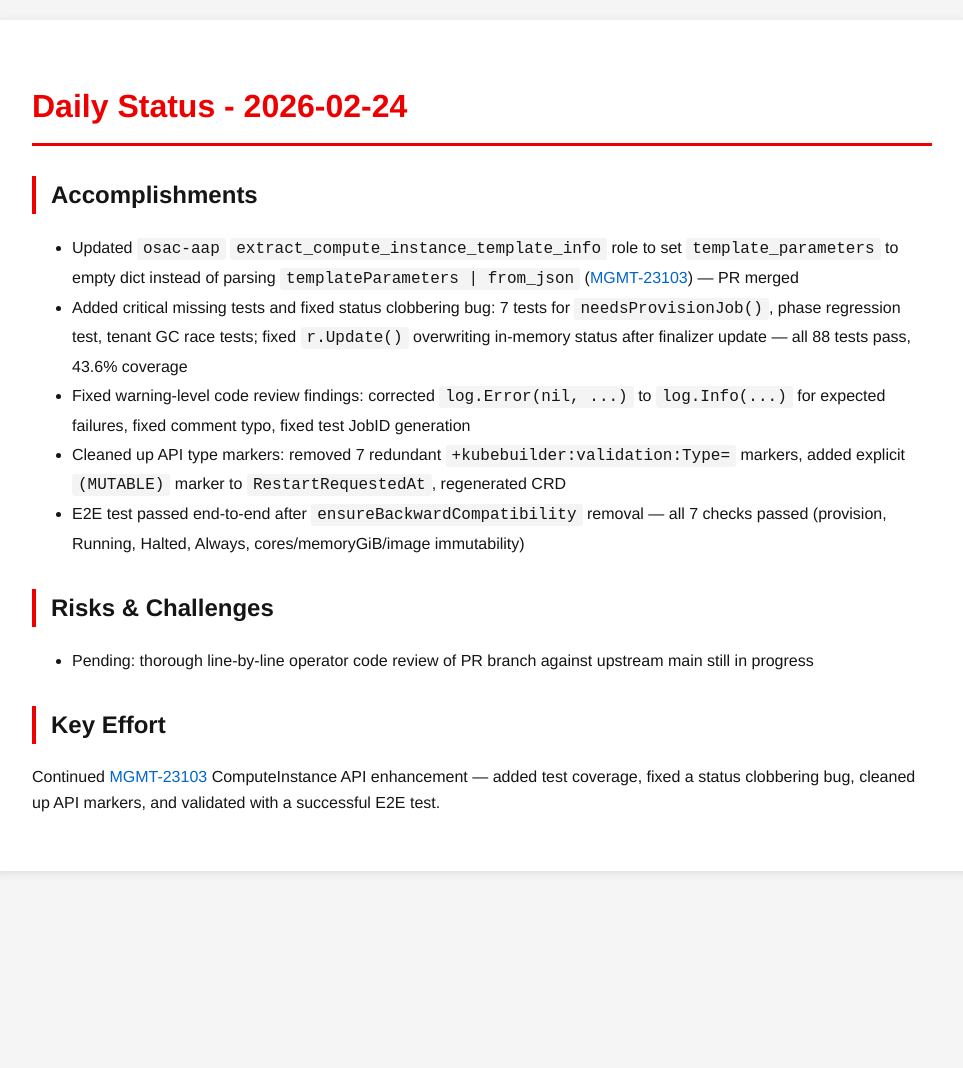
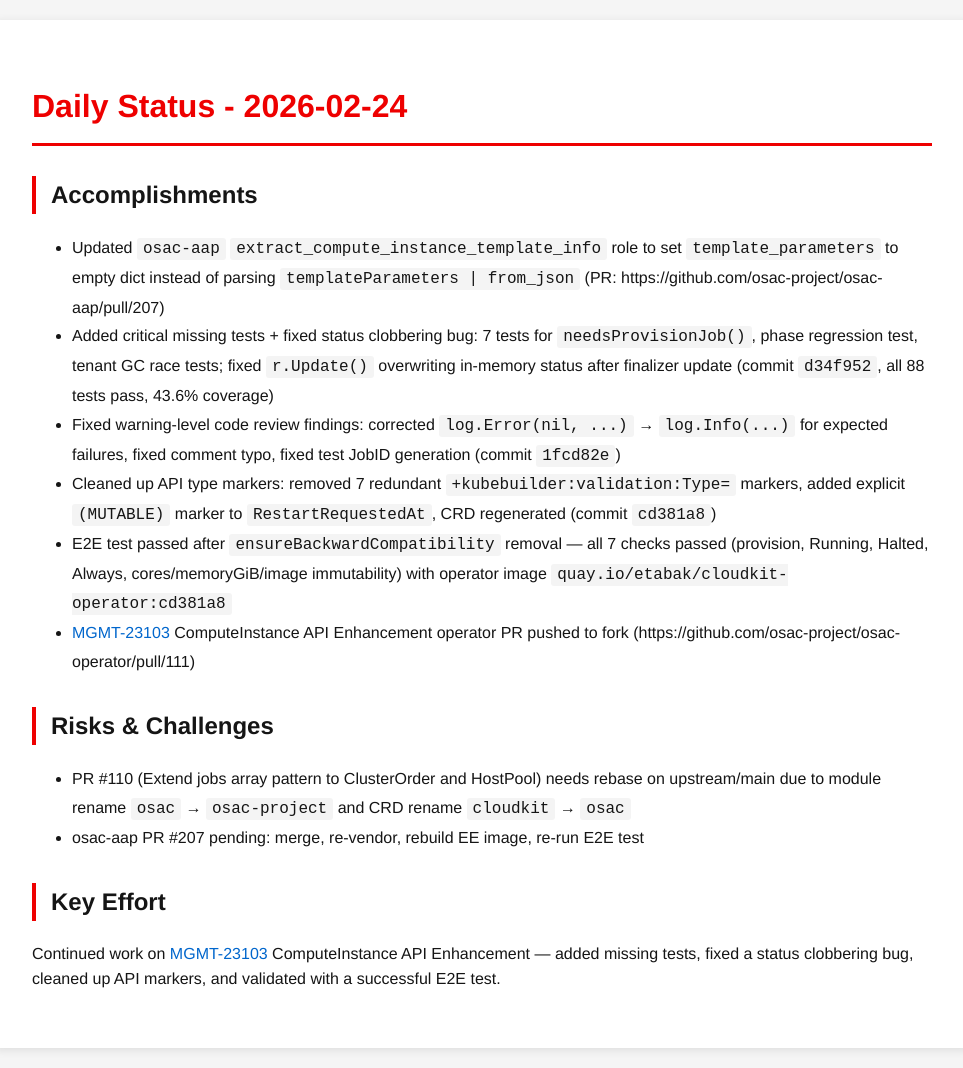
Before and after one commit to tzvatot/daily-status, a Jekyll site: the page built from 2026-02-24.md, in a window 1280 px wide. Shown: the whole page, without its empty margins (158-1121 px from the left). Built offline with Jekyll 4.4.1, drawn with Linux system fonts in a browser that asks for light colours; before the commit the page ends 900 px from its top, so only the background shows below that.

Commit message:
Daily status update - 2026-02-24

```diff
--- a/2026-02-24.md
+++ b/2026-02-24.md
@@ -7,14 +7,16 @@ date: 2026-02-24
 # Daily Status - 2026-02-24
 
 ## Accomplishments
-- Updated `osac-aap` `extract_compute_instance_template_info` role to set `template_parameters` to empty dict instead of parsing `templateParameters | from_json` ([MGMT-23103](https://issues.redhat.com/browse/MGMT-23103)) — PR merged
-- Added critical missing tests and fixed status clobbering bug: 7 tests for `needsProvisionJob()`, phase regression test, tenant GC race tests; fixed `r.Update()` overwriting in-memory status after finalizer update — all 88 tests pass, 43.6% coverage
-- Fixed warning-level code review findings: corrected `log.Error(nil, ...)` to `log.Info(...)` for expected failures, fixed comment typo, fixed test JobID generation
-- Cleaned up API type markers: removed 7 redundant `+kubebuilder:validation:Type=` markers, added explicit `(MUTABLE)` marker to `RestartRequestedAt`, regenerated CRD
-- E2E test passed end-to-end after `ensureBackwardCompatibility` removal — all 7 checks passed (provision, Running, Halted, Always, cores/memoryGiB/image immutability)
+- Updated `osac-aap` `extract_compute_instance_template_info` role to set `template_parameters` to empty dict instead of parsing `templateParameters | from_json` (PR: https://github.com/osac-project/osac-aap/pull/207)
+- Added critical missing tests + fixed status clobbering bug: 7 tests for `needsProvisionJob()`, phase regression test, tenant GC race tests; fixed `r.Update()` overwriting in-memory status after finalizer update (commit `d34f952`, all 88 tests pass, 43.6% coverage)
+- Fixed warning-level code review findings: corrected `log.Error(nil, ...)` → `log.Info(...)` for expected failures, fixed comment typo, fixed test JobID generation (commit `1fcd82e`)
+- Cleaned up API type markers: removed 7 redundant `+kubebuilder:validation:Type=` markers, added explicit `(MUTABLE)` marker to `RestartRequestedAt`, CRD regenerated (commit `cd381a8`)
+- E2E test passed after `ensureBackwardCompatibility` removal — all 7 checks passed (provision, Running, Halted, Always, cores/memoryGiB/image immutability) with operator image `quay.io/etabak/cloudkit-operator:cd381a8`
+- [MGMT-23103](https://issues.redhat.com/browse/MGMT-23103) ComputeInstance API Enhancement operator PR pushed to fork (https://github.com/osac-project/osac-operator/pull/111)
 
 ## Risks & Challenges
-- Pending: thorough line-by-line operator code review of PR branch against upstream main still in progress
+- PR #110 (Extend jobs array pattern to ClusterOrder and HostPool) needs rebase on upstream/main due to module rename `osac` → `osac-project` and CRD rename `cloudkit` → `osac`
+- osac-aap PR #207 pending: merge, re-vendor, rebuild EE image, re-run E2E test
 
 ## Key Effort
-Continued [MGMT-23103](https://issues.redhat.com/browse/MGMT-23103) ComputeInstance API enhancement — added test coverage, fixed a status clobbering bug, cleaned up API markers, and validated with a successful E2E test.
+Continued work on [MGMT-23103](https://issues.redhat.com/browse/MGMT-23103) ComputeInstance API Enhancement — added missing tests, fixed a status clobbering bug, cleaned up API markers, and validated with a successful E2E test.
```
